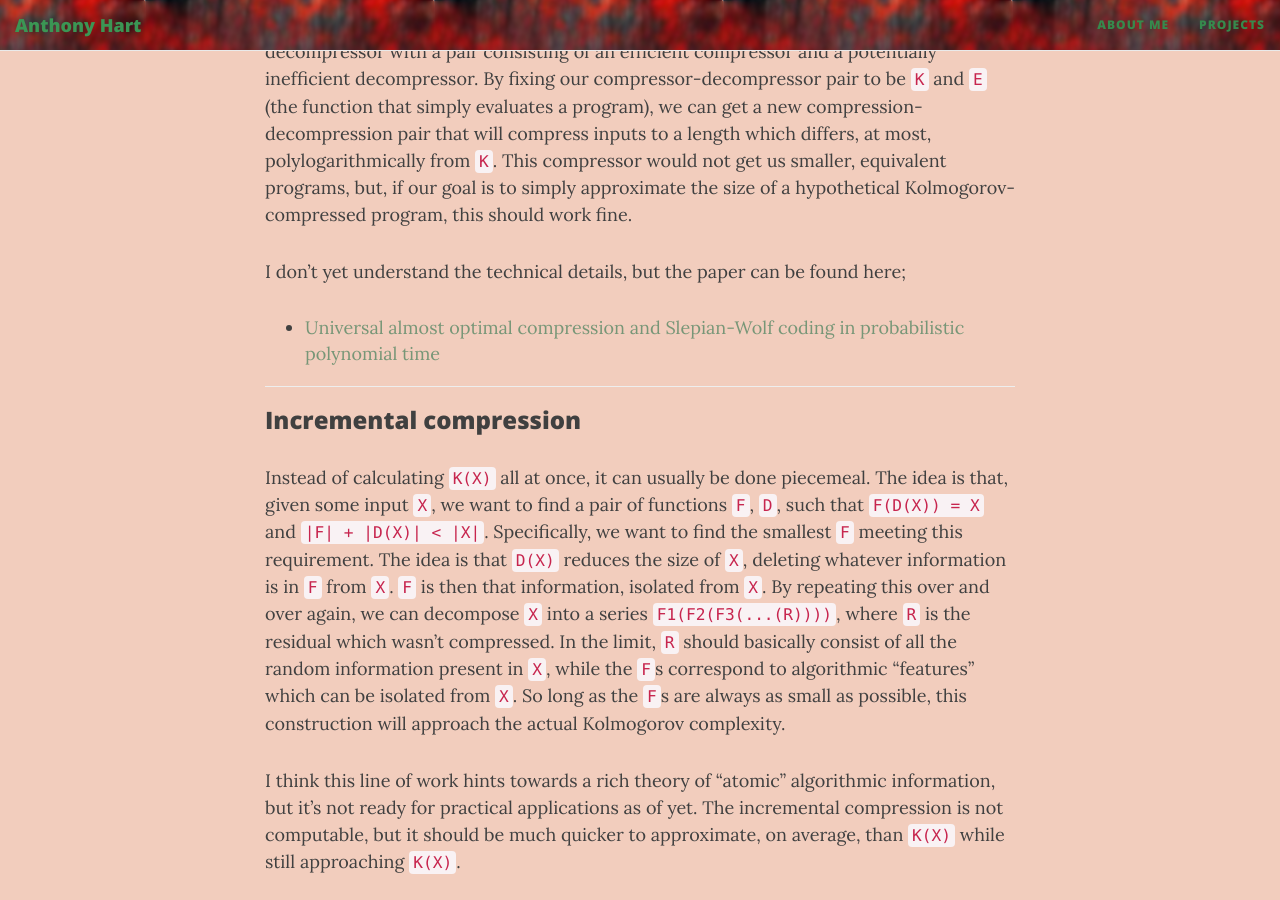
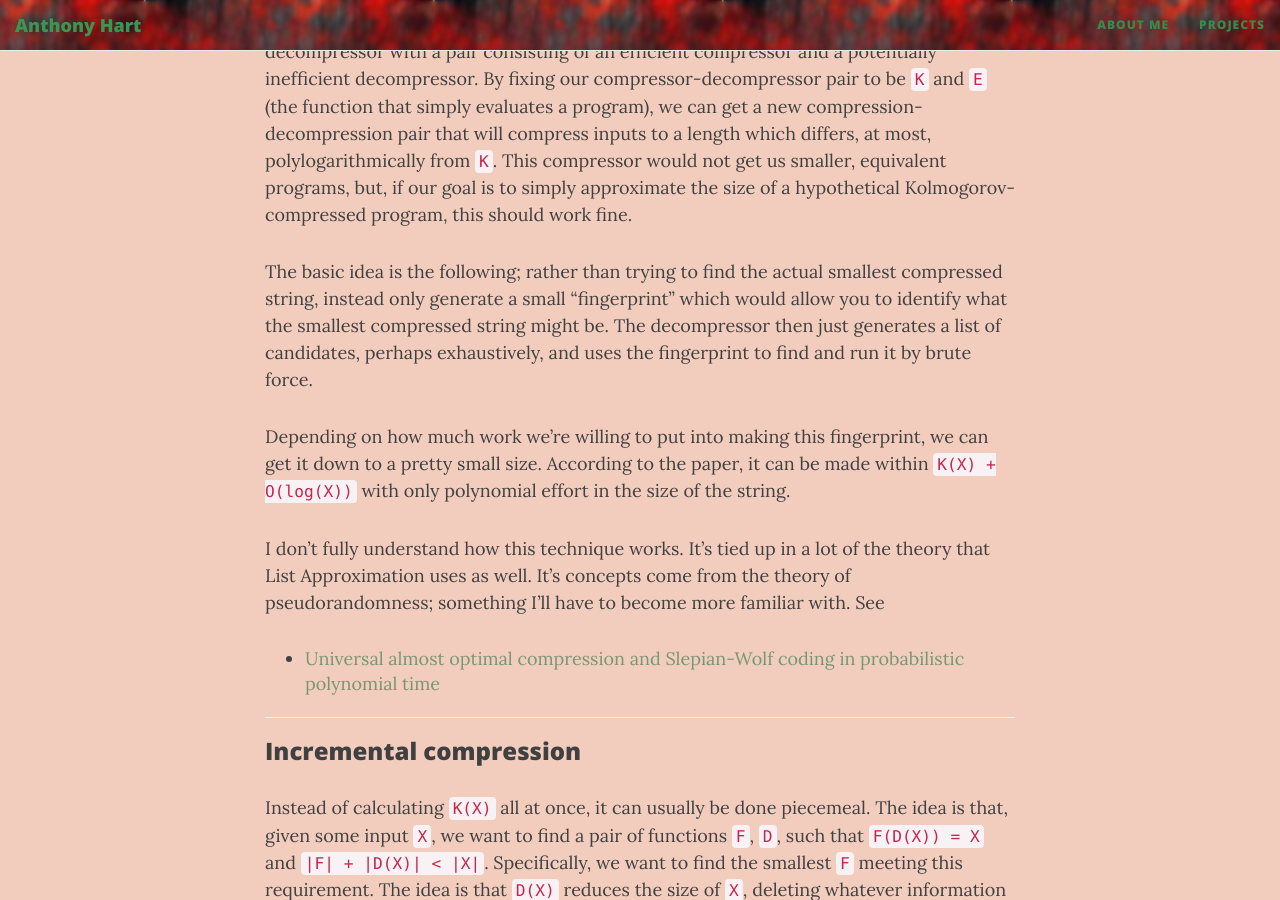
Before and after one commit to AHartNtkn/AHartNtkn.github.io, a Jekyll site: the page built from _posts/2000-01-01-My-(Mis)Adventures-with-Algorithmic-Machine-Learning.md, in a window 1280 px wide and 900 px high, scrolled down 4987 px. Built offline with Jekyll 4.4.1, drawn with Linux system fonts in a browser that asks for light colours; nearby versions of some CDN libraries; some of the changed text lies outside the part shown.

Commit message:
More real number stuff.

````diff
--- a/_posts/2000-01-01-My-(Mis)Adventures-with-Algorithmic-Machine-Learning.md
+++ b/_posts/2000-01-01-My-(Mis)Adventures-with-Algorithmic-Machine-Learning.md
@@ -79,7 +79,12 @@
 
 This method is based on a generic property of compression-decompression pairs. As it turns out, we can, while incurring polylogarithmic overhead in the size of the compressed string, replace a (potentially non-computable) compression algorithm and its decompressor with a pair consisting of an efficient compressor and a potentially inefficient decompressor. By fixing our compressor-decompressor pair to be `K` and `E` (the function that simply evaluates a program), we can get a new compression-decompression pair that will compress inputs to a length which differs, at most, polylogarithmically from `K`. This compressor would not get us smaller, equivalent programs, but, if our goal is to simply approximate the size of a hypothetical Kolmogorov-compressed program, this should work fine.
 
-I don't yet understand the technical details, but the paper can be found here;
+The basic idea is the following; rather than trying to find the actual smallest compressed string, instead only generate a small "fingerprint" which would allow you to identify what the smallest compressed string might be. The decompressor then just generates a list of candidates, perhaps exhaustively, and uses the fingerprint to find and run it by brute force.
+
+Depending on how much work we're willing to put into making this fingerprint, we can get it down to a pretty small size. According to the paper, it can be made within `K(X) + O(log(X))` with only polynomial effort in the size of the string.
+
+I don't fully understand how this technique works. It's tied up in a lot of the theory that List Approximation uses as well. It's concepts come from the theory of pseudorandomness; something I'll have to become more familiar with.
+See
   - [Universal almost optimal compression and Slepian-Wolf coding in probabilistic polynomial time](https://arxiv.org/abs/1911.04268)
 
 ---
@@ -563,6 +568,16 @@
 √2 - 1 = [2, 1, 1, 0, 0, 0, 0, 1, 0, 4, ...]
 π - 3 = [0, 1, 0, 1, 0, 0, 0, 6, 2, 1, 1, ... ]
 ```
+Of course, we can map this back on to the non-negative reals by interpreting each number `x` as `1/(1-x) - 1` instead. Then we'd have
+```
+0 = [0, 0, 0, ...]
+0.1 = [0, 0, 0, 1, 3, 1, 0, 0, 1, 3, 1, 0,...]
+0.2 = [0, 1, 1, 1, 1, 1, 1, 1 ...]
+3 = [2, 0, 0, 0, 0, 0 ...]
+√2 = [1, 0, 1, 1, 5, 2, 0, 0, ...]
+π = [2, 0, 0, 0, 1, 0, 0, 2, 0, 0 ... ]
+e = [1, 3, 2, 0, 1, 0, 2, 1, ... ]
+```
 Alternatively, we can imagine each entry in a sequence `[a0, a1, a2, ...]` as representing a number as a simple continued fraction of the form
 ```
 a0 - 1/ (a1 - 1/(a2 - 1/ ...))
@@ -615,7 +630,7 @@
 ```
 2 - ϑ₂(1 / √2) / 2 ^ (7/8) ≈ 0.358367
 ```
-Where ϑ is an [elliptic theta](https://mathworld.wolfram.com/JacobiThetaFunctions.html) function. I don't know if this constant has a name, but I couldn't find it anywhere.
+Where ϑ is an [elliptic theta](https://mathworld.wolfram.com/JacobiThetaFunctions.html) function. I don't know if this constant has a name, but I couldn't find it anywhere. When using our previous map to get the full reals, this becomes `≈ 0.558524`.
 
 Anyway, my whole point with this exercise was to show we can represent real numbers, and many other mathematical structures besides, just fine on computers. We don't, and, in fact, shouldn't use floating-point numbers if we're going to take algorithmic complexity seriously. The original BDM paper mentions π a few times, saying, for instance,
 
````
